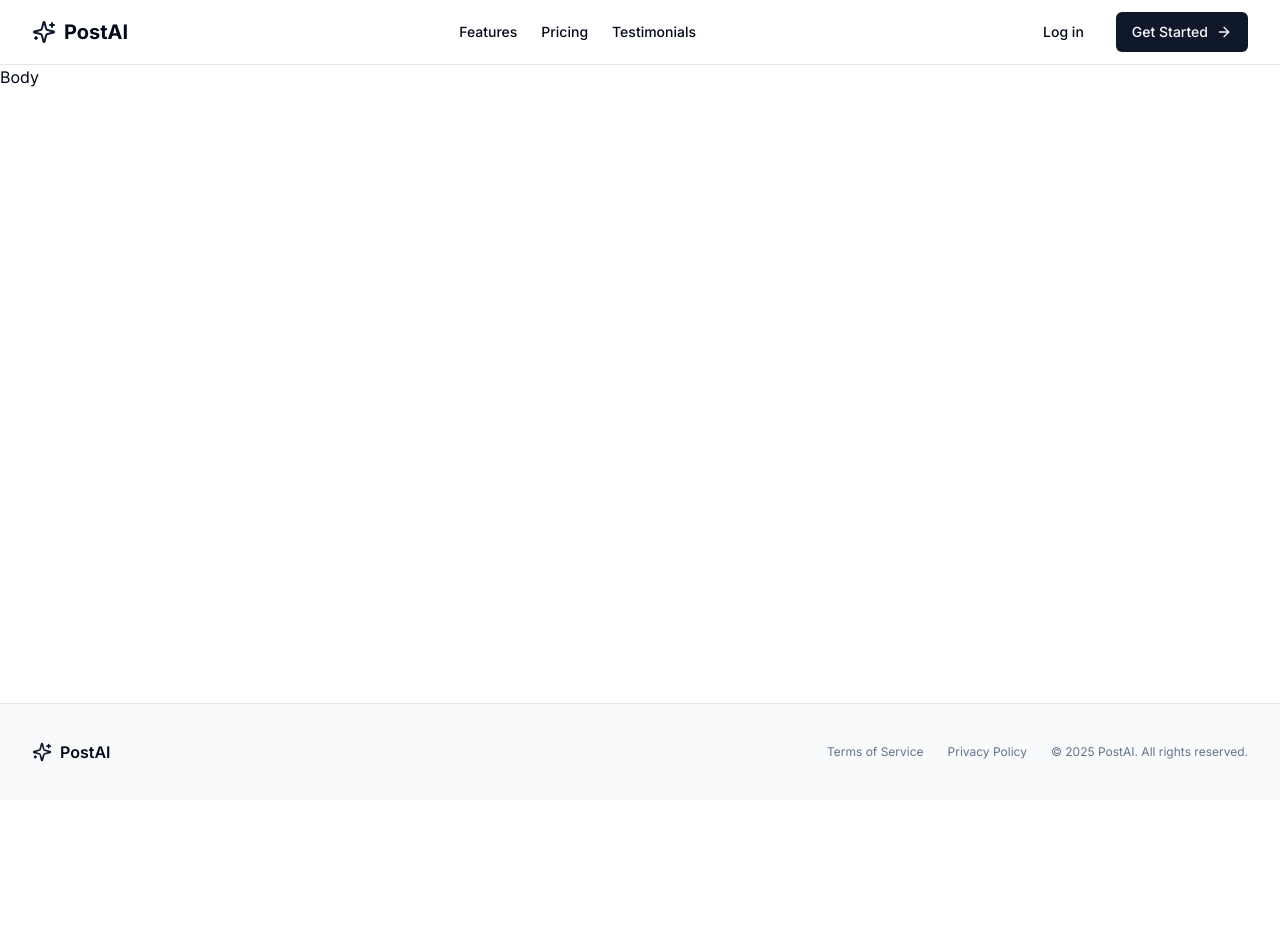
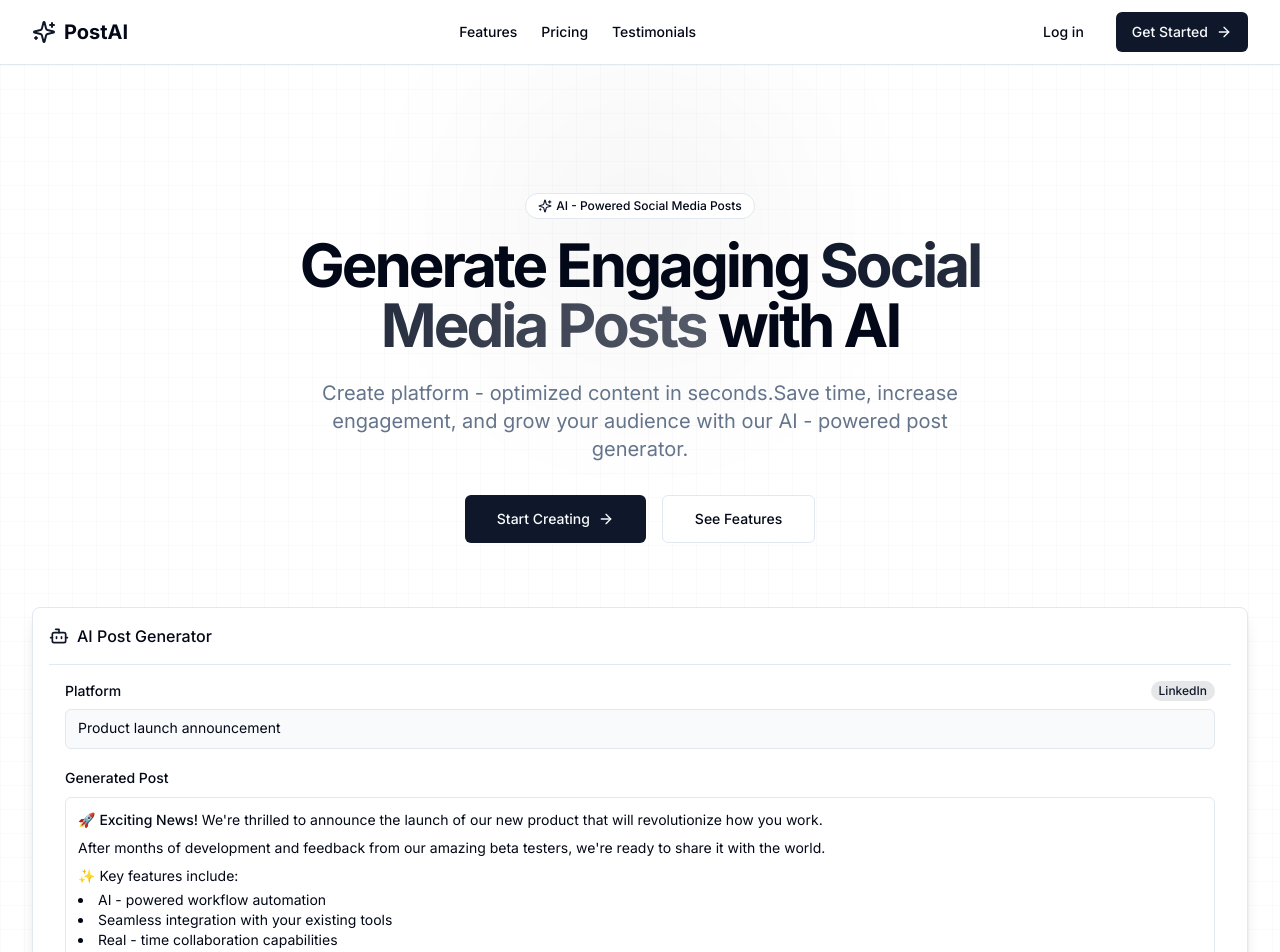
Before and after one commit to peekeah/post-generator, a Next.js app: page / in a window 1280 px wide. Shown: the top 952 px of the page. Before the commit the page ends 800 px from the top, so only its background shows below. Built offline with nearby package versions, Linux system fonts and the light colour scheme.

Commit message:
add hero section

```diff
--- a/app/page.tsx
+++ b/app/page.tsx
@@ -2,6 +2,7 @@
 import { Button } from "@/components/ui/button";
 import Link from "next/link";
 import { ArrowRight, Sparkles } from "lucide-react";
+import { HeroSection } from "@/components/hero-section";
 
 export default function Home() {
 
@@ -39,7 +40,9 @@ export default function Home() {
         </div>
       </header>
 
-      <main className="flex-1">Body</main>
+      <main className="flex-1">
+        <HeroSection />
+      </main>
 
       <footer className="border-t bg-muted/50">
         <div className="container flex flex-col md:flex-row items-center justify-between py-10 md:h-24 md:py-0">
--- /dev/null
+++ b/components/hero-section.tsx
@@ -0,0 +1,130 @@
+"use client"
+
+import { useEffect, useState } from "react"
+import Link from "next/link"
+import { ArrowRight, Bot, Sparkles } from "lucide-react"
+import { motion } from "framer-motion"
+
+import { Button } from "@/components/ui/button"
+
+export function HeroSection() {
+  const [mounted, setMounted] = useState(false)
+
+  useEffect(() => {
+    setMounted(true)
+  }, [])
+
+  if (!mounted) return null
+
+  return (
+    <section className="relative overflow-hidden py-20 md:py-32" >
+      {/* Animated gradient background */}
+      < div className="absolute inset-0 -z-10 bg-[linear-gradient(to_right,#8080800a_1px,transparent_1px),linear-gradient(to_bottom,#8080800a_1px,transparent_1px)] bg-[size:24px_24px]" >
+        <div className="absolute left-0 right-0 top-0 -z-10 m-auto h-[310px] w-[310px] rounded-full bg-primary/20 opacity-20 blur-[100px]" />
+      </div>
+
+      < div className="container relative z-10" >
+        <div className="mx-auto flex max-w-3xl flex-col items-center text-center" >
+          <motion.div initial={{ opacity: 0, y: 20 }} animate={{ opacity: 1, y: 0 }
+          } transition={{ duration: 0.5 }}>
+            <div className="mb-4 inline-flex items-center rounded-full border bg-background px-3 py-1 text-sm" >
+              <Sparkles className="mr-1 h-3.5 w-3.5 text-primary" />
+              <span className="text-xs font-medium" > AI - Powered Social Media Posts </span>
+            </div>
+          </motion.div>
+
+          < motion.h1
+            className="mb-6 text-4xl font-bold leading-tight tracking-tighter md:text-6xl"
+            initial={{ opacity: 0, y: 20 }}
+            animate={{ opacity: 1, y: 0 }}
+            transition={{ duration: 0.5, delay: 0.1 }}
+          >
+            Generate Engaging{" "}
+            <span className="bg-gradient-to-r from-primary to-primary/70 bg-clip-text text-transparent" >
+              Social Media Posts
+            </span>{" "}
+            with AI
+          </motion.h1>
+
+          < motion.p
+            className="mb-8 max-w-[42rem] text-muted-foreground md:text-xl"
+            initial={{ opacity: 0, y: 20 }}
+            animate={{ opacity: 1, y: 0 }}
+            transition={{ duration: 0.5, delay: 0.2 }}
+          >
+            Create platform - optimized content in seconds.Save time, increase engagement, and grow your audience with
+            our AI - powered post generator.
+          </motion.p>
+
+          < motion.div
+            className="flex flex-col sm:flex-row items-center gap-4"
+            initial={{ opacity: 0, y: 20 }}
+            animate={{ opacity: 1, y: 0 }}
+            transition={{ duration: 0.5, delay: 0.3 }}
+          >
+            <Link href="/dashboard" >
+              <Button size="lg" className="h-12 px-8" >
+                Start Creating < ArrowRight className="ml-2 h-4 w-4" />
+              </Button>
+            </Link>
+            < Link href="#features" >
+              <Button variant="outline" size="lg" className="h-12 px-8" >
+                See Features
+              </Button>
+            </Link>
+          </motion.div>
+        </div>
+
+        < motion.div
+          className="mt-16 rounded-lg border bg-card p-4 shadow-lg"
+          initial={{ opacity: 0, y: 40 }}
+          animate={{ opacity: 1, y: 0 }}
+          transition={{ duration: 0.7, delay: 0.4 }}
+        >
+          <div className="flex items-center gap-2 border-b pb-4" >
+            <Bot className="h-5 w-5 text-primary" />
+            <span className="font-medium" > AI Post Generator </span>
+          </div>
+          < div className="space-y-4 p-4" >
+            <div className="space-y-2" >
+              <div className="flex items-center justify-between" >
+                <span className="text-sm font-medium" > Platform </span>
+                < span className="rounded-full bg-primary/10 px-2 py-0.5 text-xs font-medium text-primary" >
+                  LinkedIn
+                </span>
+              </div>
+              < div className="h-10 rounded-md border bg-muted/50 px-3 py-2 text-sm" > Product launch announcement </div>
+            </div>
+            < div className="space-y-2" >
+              <span className="text-sm font-medium" > Generated Post </span>
+              < div className="rounded-md border bg-card p-3 text-sm" >
+                <p>
+                  🚀 <span className="font-medium" > Exciting News! </span> We're thrilled to announce the launch of our
+                  new product that will revolutionize how you work.
+                </p>
+                < p className="mt-2" >
+                  After months of development and feedback from our amazing beta testers, we're ready to share it with
+                  the world.
+                </p>
+                < p className="mt-2" >✨ Key features include: </p>
+                < ul className="mt-1 list-inside list-disc" >
+                  <li>AI - powered workflow automation </li>
+                  < li > Seamless integration with your existing tools </li>
+                  < li > Real - time collaboration capabilities </li>
+                </ul>
+                < p className="mt-2" > Early adopters are seeing a 40 % increase in productivity! </p>
+                < p className="mt-2" > Learn more at the link below.Who's excited to try it out? 👇</p>
+              </div>
+            </div>
+            < div className="flex justify-end gap-2" >
+              <Button variant="outline" size="sm" >
+                Regenerate
+              </Button>
+              < Button size="sm" > Copy Post </Button>
+            </div>
+          </div>
+        </motion.div>
+      </div>
+    </section>
+  )
+}
--- a/package.json
+++ b/package.json
@@ -13,6 +13,7 @@
     "@radix-ui/react-slot": "^1.1.0",
     "class-variance-authority": "^0.7.0",
     "clsx": "^2.1.1",
+    "framer-motion": "^12.5.0",
     "googleapis": "^105.0.0",
     "lucide-react": "^0.435.0",
     "next": "14.2.6",
```
Also changed, not shown: 1 other file (tests, documents, lock files or other folders).
